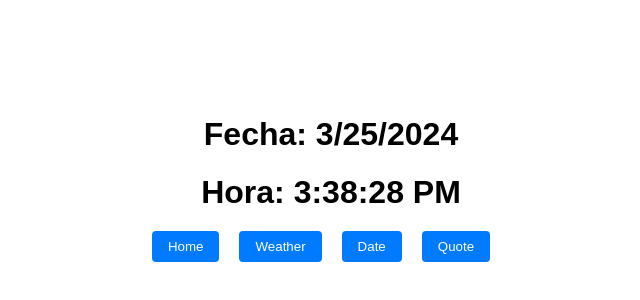
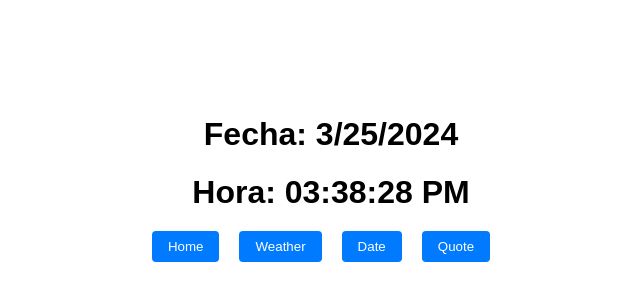
Before and after one commit to aleaguiard/react-project, a React (Vite) app in the folder proyecto-react/: page /date in a window 1280 px wide. Shown: the part 222-522 px from the top of the page, without its empty margins (309-949 px from the left). Built offline with nearby package versions, Linux system fonts and the light colour scheme.

Commit message:
Ajuste formato date-time

```diff
--- a/proyecto-react/src/pages/DateComponent.tsx
+++ b/proyecto-react/src/pages/DateComponent.tsx
@@ -13,9 +13,12 @@ const DateComponent = () => {
     }, []);
 
     const date = dateTime.toLocaleDateString();
-    const time = dateTime.toLocaleTimeString();
+    const time = dateTime.toLocaleTimeString([], {
+        hour: '2-digit',
+        minute: '2-digit',
+        second: '2-digit',
+    });
 
-    // Renderiza la fecha y la hora
     return (
         <div>
             <h1>Fecha: {date}</h1>
```
